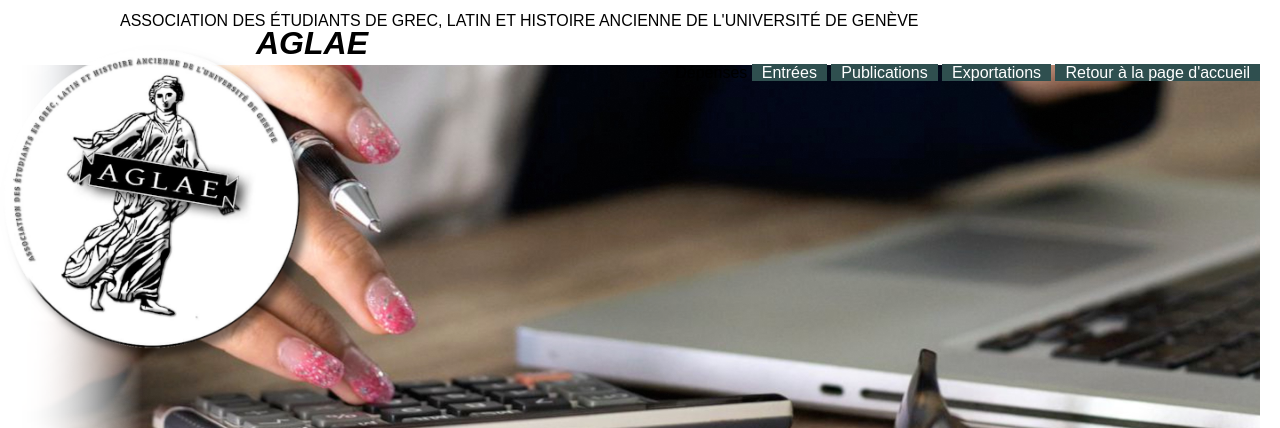
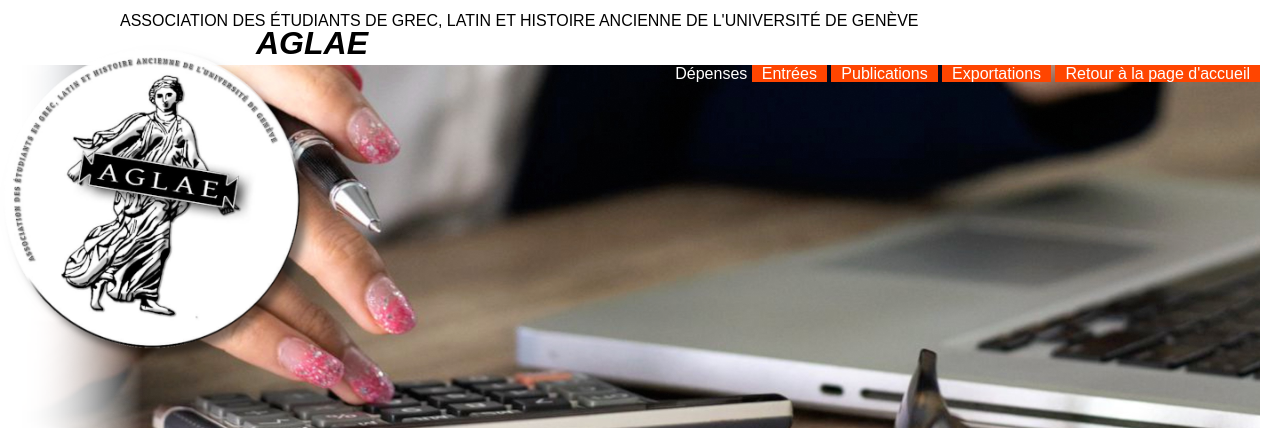
Before and after one commit to proteusvi/aglae, a PHP site: page /template/sorties.html in a window 1280 px wide. Shown: the top 428 px of the page. Run offline with PHP 8.4, Linux system fonts and the light colour scheme.

Commit message:
# HTML - Ajustement des couleurs de menu.

```diff
--- a/css/style.css
+++ b/css/style.css
@@ -47,7 +47,7 @@
 
 .header-menu-aglae {
     position: relative;
-    top: 20px;
+    top: 21px;
     text-align: right;
 }
 
@@ -55,16 +55,16 @@
     padding: 0 10px;
     color: #ffffff;
     text-decoration: none;
-    background-color: darkslategray;
+    background-color: orangered;
 }
 
 .header-menu-aglae a:hover {
-    background-color: lightslategray;
+    background-color: orange;
     color:inherit;
 }
 
 .menu-selected {
-    color:inherit;
+    color:#ffffff;
 }
 
 .main-aglae {
```
Also changed, not shown: template/sorties.html (+5 -5 lines).
